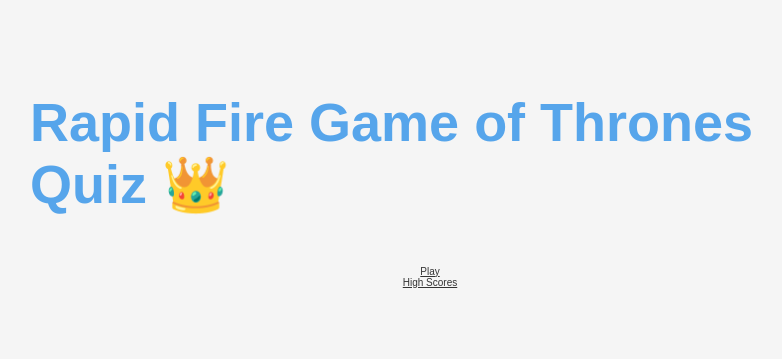
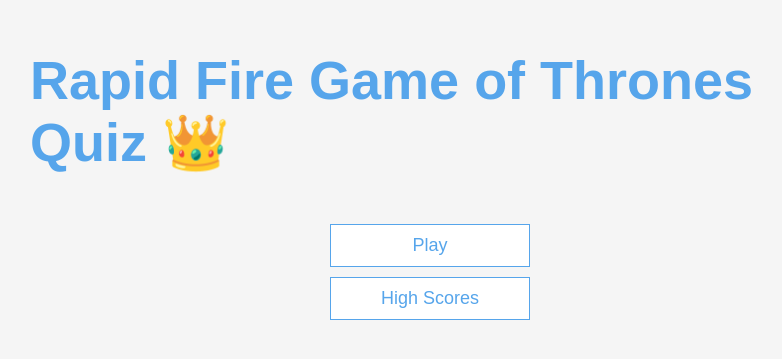
Before and after one commit to sjervin07/GOT_Quiz, a plain HTML site: page index.html in a window 1280 px wide. Shown: the part 211-570 px from the top of the page, without its empty margins (210-992 px from the left). Drawn offline with Linux system fonts and the light colour scheme.

Commit message:
CSS buttons/formatting

```diff
--- a/style.css
+++ b/style.css
@@ -3,29 +3,29 @@
   font-size: 62.5%;
 }
 
-*{
+* {
   box-sizing: border-box;
   font-family: Arial, Helvetica, sans-serif;
   margin: 0;
   padding: 0;
   color: #333;
-
 }
 
-h1, h2, h3, h4 {
-    margin-bottom: 1rem
-
+h1,
+h2,
+h3,
+h4 {
+  margin-bottom: 1rem;
 }
 
 h1 {
   font-size: 5.4rem;
   color: #56a5eb;
   margin-bottom: 5rem;
-
-}h1 > span {
+}
+h1 > span {
   font-size: 2.4rem;
   font-weight: 500;
-
 }
 
 h2 {
@@ -34,7 +34,7 @@
   font-weight: 700;
 }
 
-h3{
+h3 {
   font-size: 2.8rem;
   font-weight: 500;
 }
@@ -48,7 +48,6 @@
   align-items: center;
   max-width: 80rem;
   margin: 0 auto;
-
 }
 .container > * {
   width: 100%;
@@ -75,3 +74,24 @@
 .hidden {
   display: none;
 }
+
+/* Button Styling*/
+
+.btn {
+  font-size: 1.8rem;
+  padding: 1rem 0;
+  width: 20rem;
+  text-align: center;
+  border: 0.1rem solid #56a5eb;
+  margin-bottom: 1rem;
+  text-decoration: none;
+  color: #56a5eb;
+  background-color: white;
+}
+
+.btn:hover {
+  cursor: pointer;
+  box-shadow: 0 0.4rem 1.4rem 0 rgba(86, 185, 235, 0.5);
+  transform: translateY(-0.1rem);
+  transition: transform 150ms;
+}
```
Lines whose indentation alone changed are shown as unchanged.
